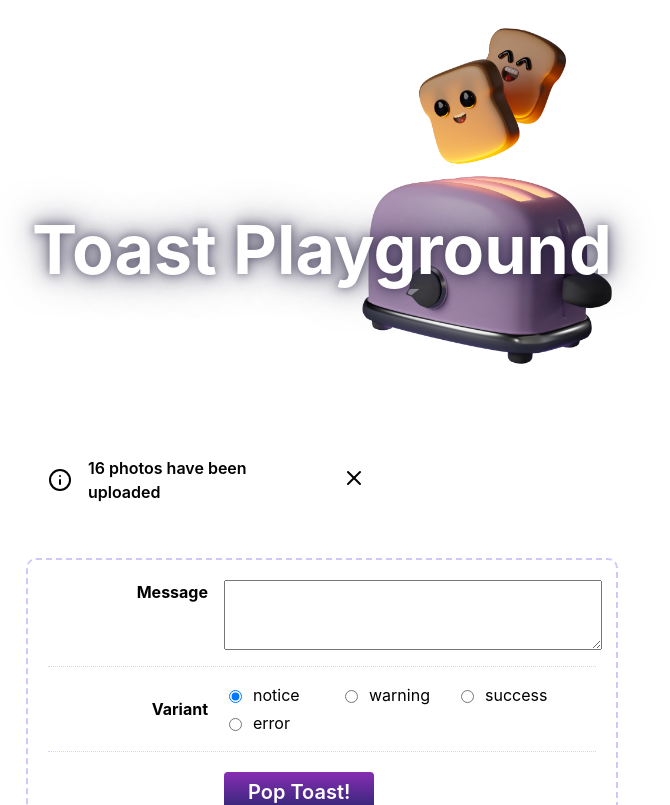
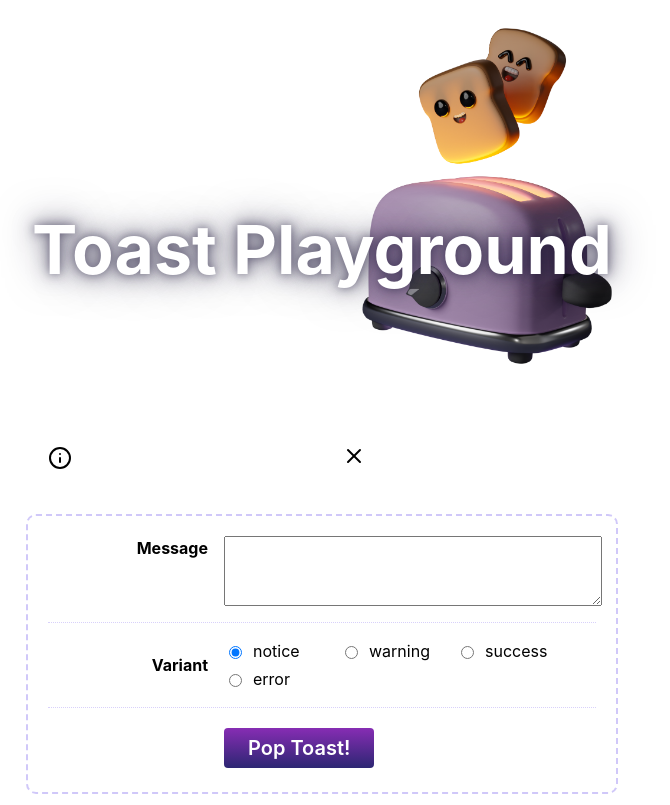
Before and after one commit to learner2820/toast-project, a React (Vite) app: page / in a window 1280 px wide. Shown: the top 805 px of the page, without its empty margins (0-670 px from the left). Built offline with nearby package versions, Linux system fonts and the light colour scheme.

Commit message:
update toast component with props

```diff
--- a/src/components/Toast/Toast.tsx
+++ b/src/components/Toast/Toast.tsx
@@ -16,11 +16,11 @@ interface Prop {
 }
 function Toast({ variant, children }: Prop) {
   return (
-    <div className={`${styles.toast} ${styles.notice}`}>
+    <div className={`${styles.toast} ${styles[variant]}`}>
       <div className={styles.iconContainer}>
         <Info size={24} />
       </div>
-      <p className={styles.content}>16 photos have been uploaded</p>
+      <p className={styles.content}>{children}</p>
       <button className={styles.closeButton}>
         <X size={24} />
         <VisuallyHidden>Dismiss message</VisuallyHidden>
--- a/src/components/VisuallyHidden/VisuallyHidden.tsx
+++ b/src/components/VisuallyHidden/VisuallyHidden.tsx
@@ -2,7 +2,7 @@ import React from "react";
 import styles from "./VisuallyHidden.module.css";
 interface Prop {
   children: string;
-  className: string;
+  className?: string;
 }
 const VisuallyHidden = ({ children, className = "", ...delegated }: Prop) => {
   const [forceShow, setForceShow] = React.useState(false);
```
